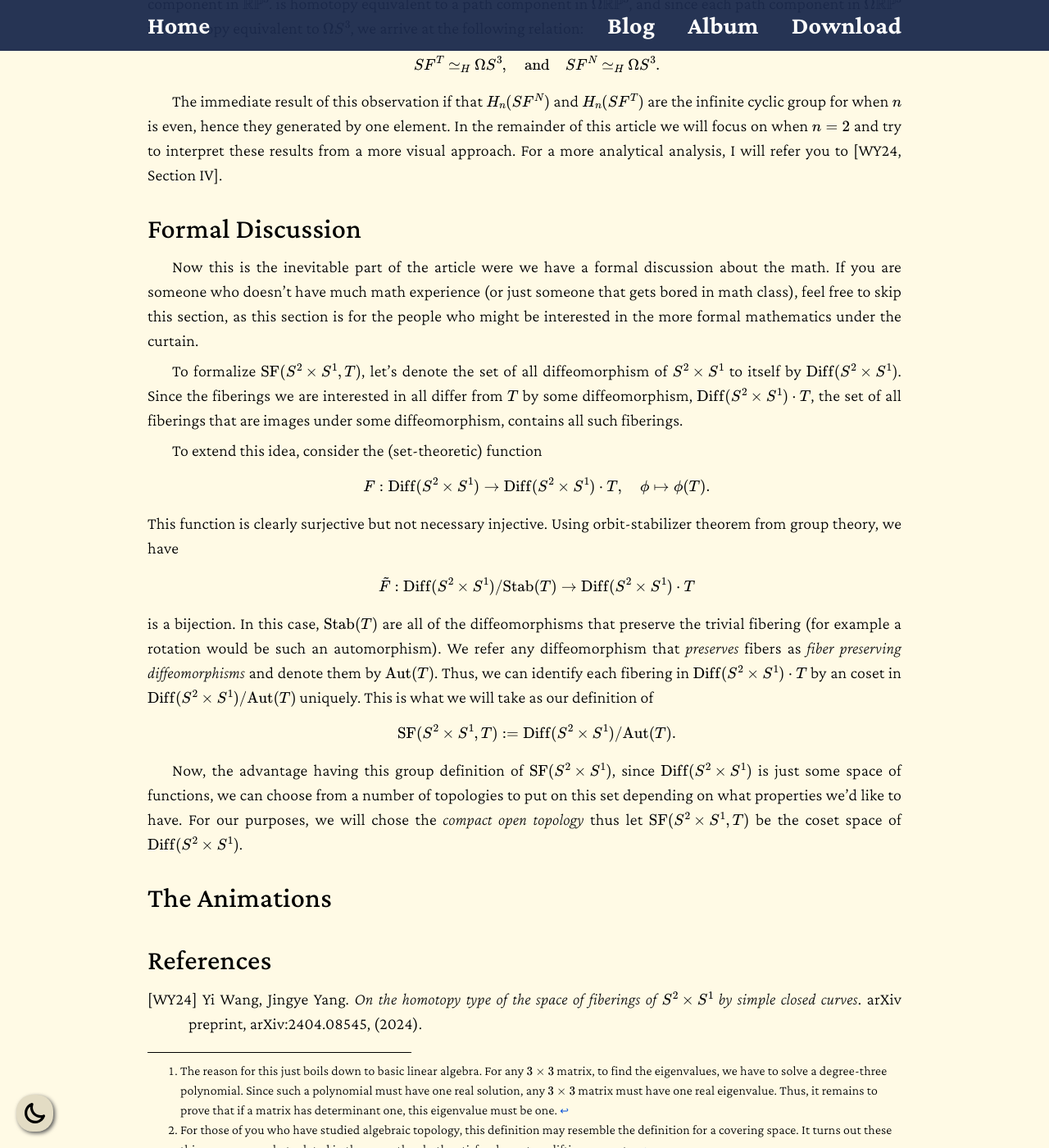
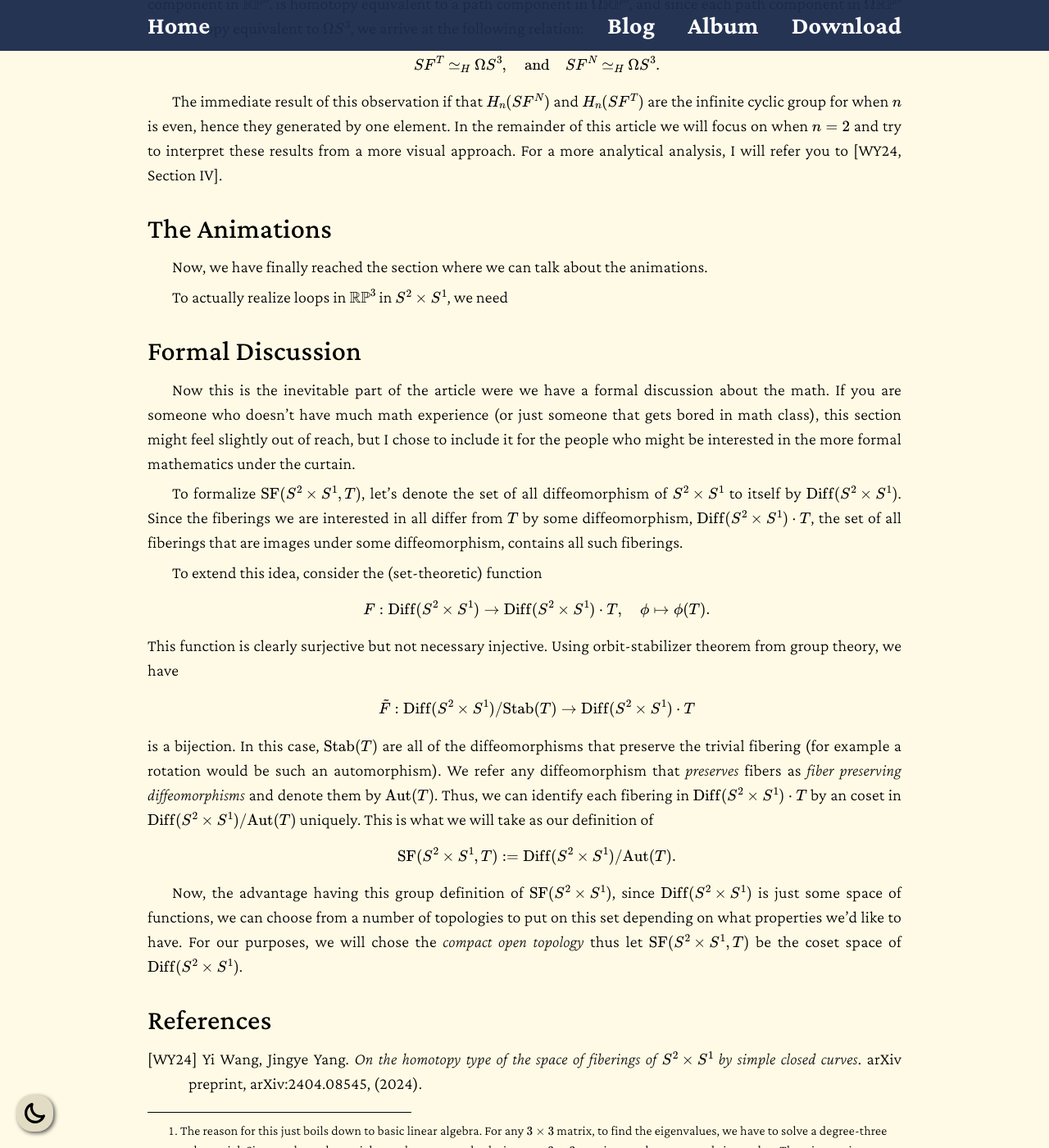
Before and after one commit to CurvesIn3Manifolds/CurvesIn3Manifolds.github.io, a Jekyll site: the page built from blog.md, in a window 1280 px wide and 1400 px high, scrolled down 5924 px. Shown: the whole window at 82% size. Built offline with Jekyll 4.4.1, drawn with Linux system fonts in a browser that asks for light colours; some of the changed text lies outside the part shown.

Commit message:
Fixed various issues.

```diff
--- a/blog.md
+++ b/blog.md
@@ -77,7 +77,7 @@ If we sit and ponder this for a minute, we should be able to see that we can ide
 Taking some inspiration from this construction of the torus, let's construct $S^2\times S^1$ in the following way:
 Start with a solid ball with a cavity at the center.
 Then we can see that each point can be completely identified by $(t,s)$, where $t$ is a point on the inner sphere and $s$ as the distance from the origin.
-Effectively, what we have here is $S^2 \times I$, where $I$ is the interval between the two spheres.
+Effectively, what we have here is $S^2 \times I,$ where $I$ is the interval between the two spheres.
 Then, if we identify points that lie on the same ray starting at the origin, we get $S^2 \times S^1$.
 
 It may seem immediately obvious that this manifold is not embeddable into 3-space, thus making it impossible to visualize (at least intuitively).
@@ -207,11 +207,15 @@ The immediate result of this observation if that $H_n(SF^N)$ and $H_n(SF^T)$ are
 In the remainder of this article we will focus on when $n=2$ and try to interpret these results from a more visual approach.
 For a more analytical analysis, I will refer you to [WY24, Section IV].
 
+## The Animations
+Now, we have finally reached the section where we can talk about the animations.
+
+To actually realize loops in $\rp^3$ in $S^2\times S^1$, we need
 
 
 ## Formal Discussion
 Now this is the inevitable part of the article were we have a formal discussion about the math.
-If you are someone who doesn't have much math experience (or just someone that gets bored in math class), feel free to skip this section, as this section is for the people who might be interested in the more formal mathematics under the curtain.
+If you are someone who doesn't have much math experience (or just someone that gets bored in math class), this section might feel slightly out of reach, but I chose to include it for the people who might be interested in the more formal mathematics under the curtain.
 
 To formalize $\sym{SF}(S^2 \times S^1,T)$, let's denote the set of all diffeomorphism of $S^2 \times S^1$ to itself by $\sym{Diff}(S^2 \times S^1)$.
 Since the fiberings we are interested in all differ from $T$ by some diffeomorphism, $\sym{Diff}(S^2 \times S^1) \cdot T$, the set of all fiberings that are images under some diffeomorphism, contains all such fiberings.
```
Also changed, not shown: other parts of blog.md (+0 -2 lines), assets/images/album/2025-05-05-Seifert-Fiberings/album.json (+5 -5 lines), README.md, assets/favicon.ico (deleted).
